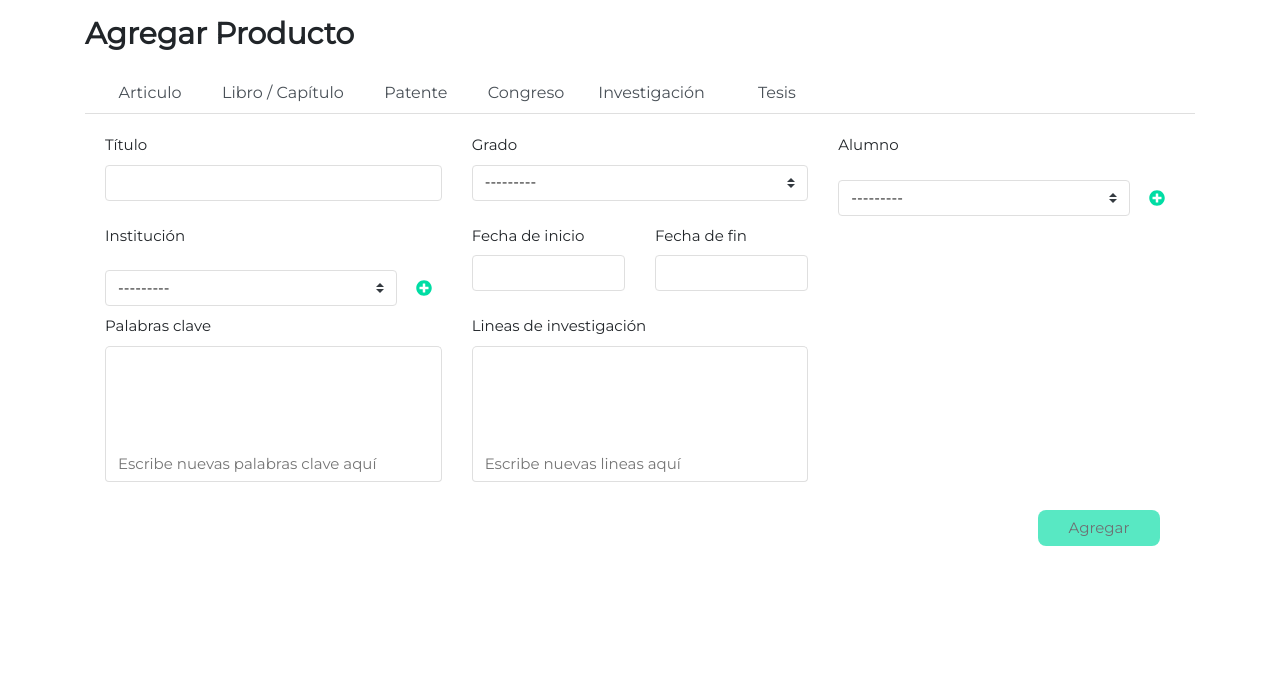
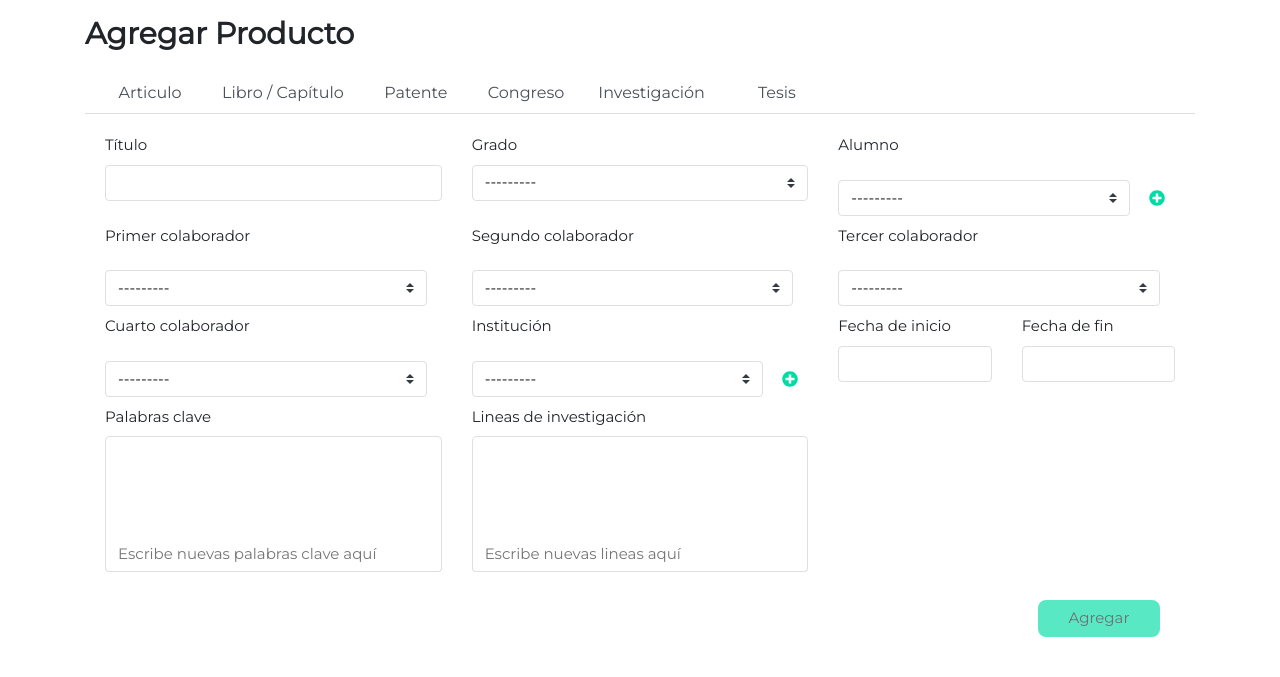
Before and after one commit to rguzg/comunidapp, a Django app: page /new/tesis in a window 1280 px wide. Shown: the part 80-757 px from the top of the page. Run offline with Django 3.2, Linux system fonts and the light colour scheme; the visitor is signed in with stand-in values (Sample User, id 1); data comes from the database, SQL or seed files in the repository; some libraries are stand-ins or nearby versions.

Commit message:
Add Colaboradores to Tesis section of add-produto.html

```diff
--- a/Templates/add-producto.html
+++ b/Templates/add-producto.html
@@ -963,6 +963,34 @@
                             </div>
                         </div>
 
+                        <!-- Primer Colaborador -->
+                        <div class="m-form-input col-4 mb-3">
+                            <label for="id_institucion">{{form.primer_colaborador.label}}</label>
+                            <div class="col-12 pl-0 h-align-center">
+                                {{form.primer_colaborador}}
+                            </div>
+                        </div>
+                        <!-- Segundo Colaborador -->
+                        <div class="m-form-input col-4 mb-3">
+                            <label for="id_institucion">{{form.segundo_colaborador.label}}</label>
+                            <div class="col-12 pl-0 h-align-center">
+                                {{form.segundo_colaborador}}
+                            </div>
+                        </div>
+                        <!-- Tercer Colaborador -->
+                        <div class="m-form-input col-4 mb-3">
+                            <label for="id_institucion">{{form.tercer_colaborador.label}}</label>
+                            <div class="col-12 pl-0 h-align-center">
+                                {{form.tercer_colaborador}}
+                            </div>
+                        </div>
+                        <!-- Cuarto Colaborador -->
+                        <div class="m-form-input col-4 mb-3">
+                            <label for="id_institucion">{{form.cuarto_colaborador.label}}</label>
+                            <div class="col-12 pl-0 h-align-center">
+                                {{form.cuarto_colaborador}}
+                            </div>
+                        </div>
                         <!-- Institución -->
                         <div class="m-form-input col-4 mb-3">
                             <label for="id_institucion">{{form.institucion.label}}</label>
```
